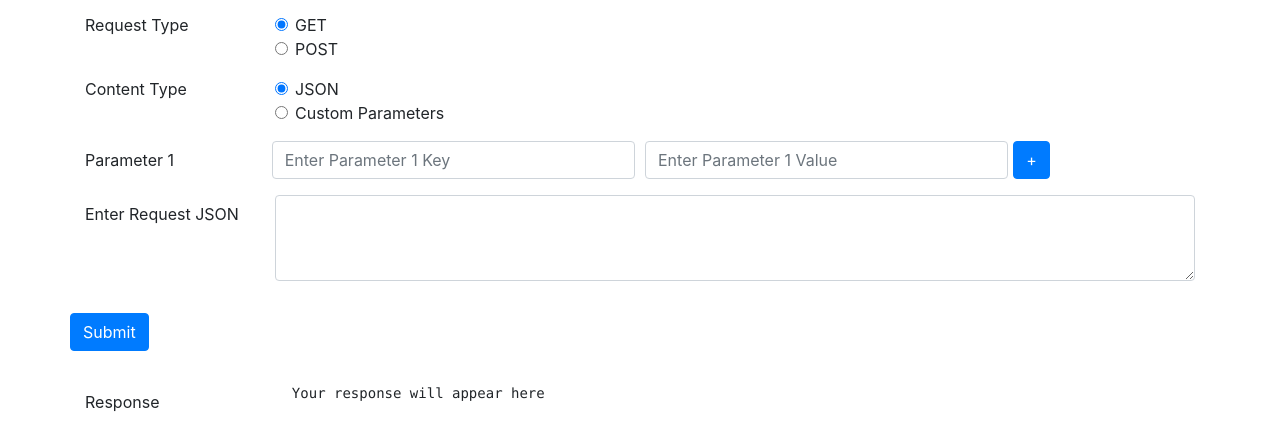
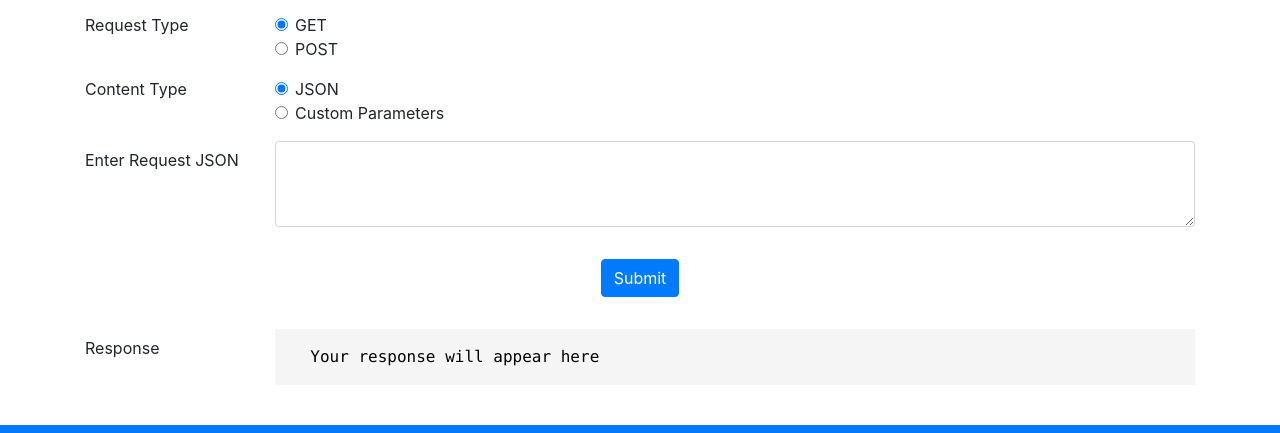
Before and after one commit to rahulkarda/Web-Postman, a plain HTML site: page index.html in a window 1280 px wide. Shown: the part 167-600 px from the top of the page. Drawn offline with nearby package versions, Linux system fonts and the light colour scheme; the site is published under a folder, as on GitHub Pages, so addresses that start at the root find nothing.

Commit message:
Update index.html

```diff
--- a/index.html
+++ b/index.html
@@ -5,13 +5,13 @@
     <!-- Required meta tags -->
     <meta charset="utf-8">
     <meta name="viewport" content="width=device-width, initial-scale=1.0">
-    <link rel="stylesheet" href="/css/prism.css">
+    <link rel="stylesheet" href="css/prism.css">
     <!-- Font Awesome-->
     <script src="https://kit.fontawesome.com/4fc31833c8.js" crossorigin="anonymous"></script>
     <!-- Bootstrap CSS -->
     <link rel="stylesheet" href="https://stackpath.bootstrapcdn.com/bootstrap/4.3.1/css/bootstrap.min.css"
     integrity="sha384-ggOyR0iXCbMQv3Xipma34MD+dH/1fQ784/j6cY/iJTQUOhcWr7x9JvoRxT2MZw1T" crossorigin="anonymous">
-    <link rel="stylesheet" href="/css/style.css">
+    <link rel="stylesheet" href="css/style.css">
     <title>Web Postman</title>
 </head>
 
@@ -161,8 +161,8 @@
         integrity="sha384-JjSmVgyd0p3pXB1rRibZUAYoIIy6OrQ6VrjIEaFf/nJGzIxFDsf4x0xIM+B07jRM"
         crossorigin="anonymous"></script>
 
-    <script src="/js/index.js"></script>
-    <script src="/js/prism.js"></script>
+    <script src="js/index.js"></script>
+    <script src="js/prism.js"></script>
 </body>
 
 </html>
```
